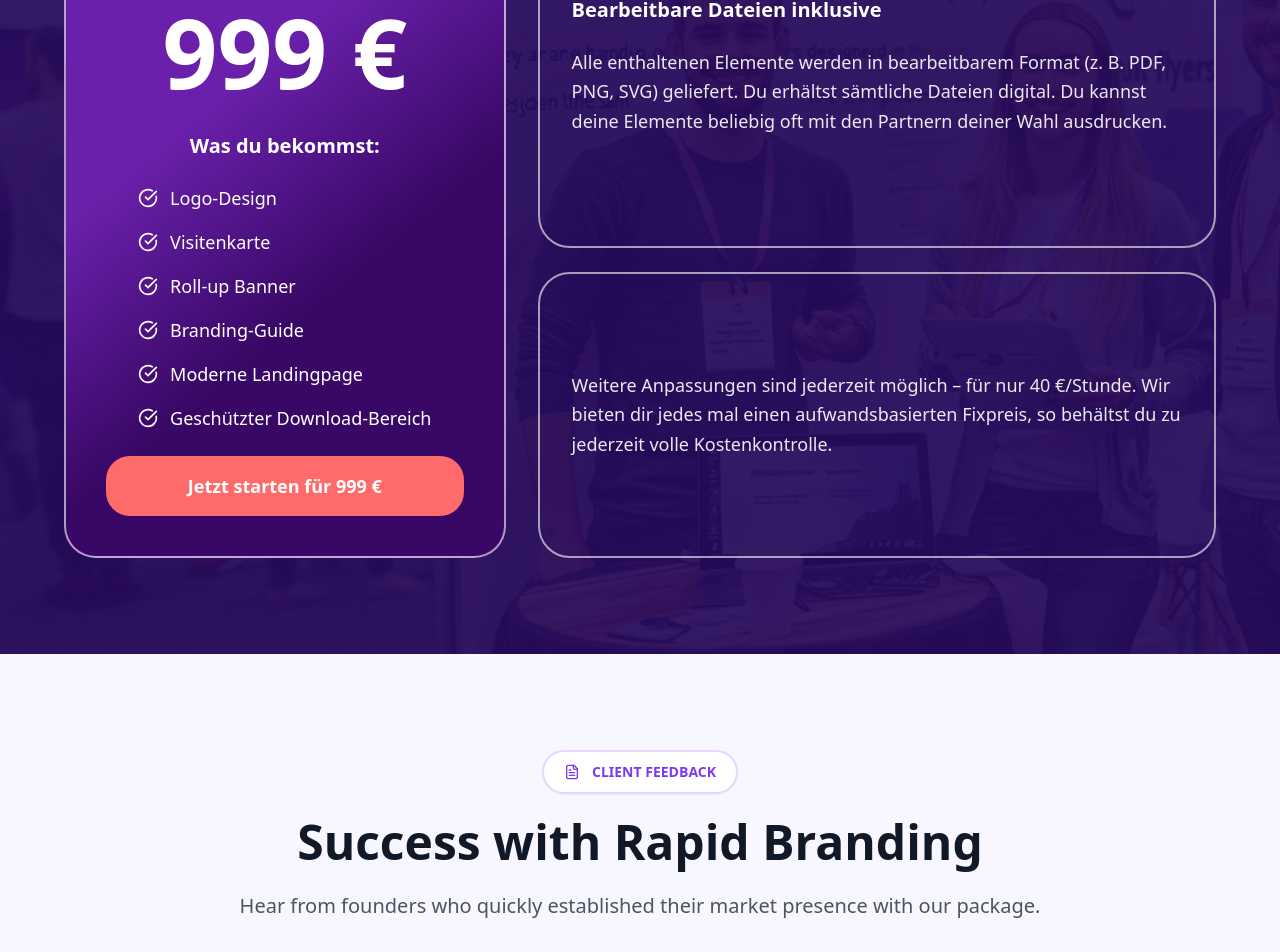
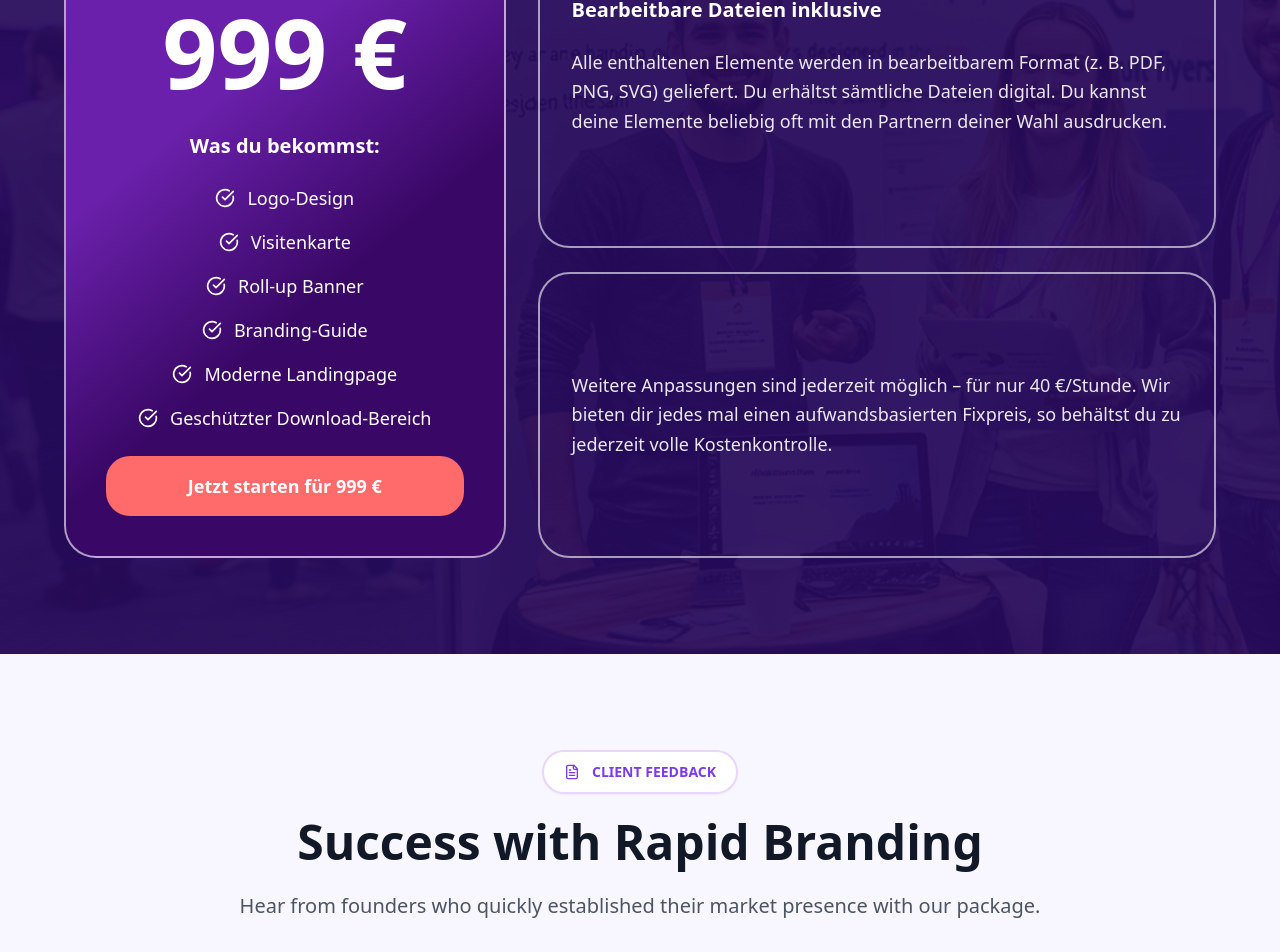
Before and after one commit to Rapid-Works/landingpage, a React (Create React App) app: page /branding in a window 1280 px wide. Shown: the part 7294-8246 px from the top of the page. Built offline with nearby package versions, Linux system fonts and the light colour scheme.

Commit message:
Refactor visibility page layout by adjusting item alignment and centering content for improved visual consistency and user experience.

```diff
--- a/src/components/visibilitypage.jsx
+++ b/src/components/visibilitypage.jsx
@@ -1355,15 +1355,13 @@
                       <h3 className="text-xl font-black text-white mb-6">
                         {content.pricing.whatYouGet}
                       </h3>
-                      <div className="flex justify-center">
-                        <div className="space-y-4">
+                      <div className="space-y-4">
                         {content.pricing.items.map((item, index) => (
-                            <div key={index} className="flex items-center gap-3">
+                            <div key={index} className="flex items-center justify-center gap-3">
                               <CheckCircle className="w-5 h-5 text-white flex-shrink-0" />
                             <span className="text-white text-lg">{item}</span>
                           </div>
                         ))}
-                        </div>
                       </div>
                     </div>
 
```
